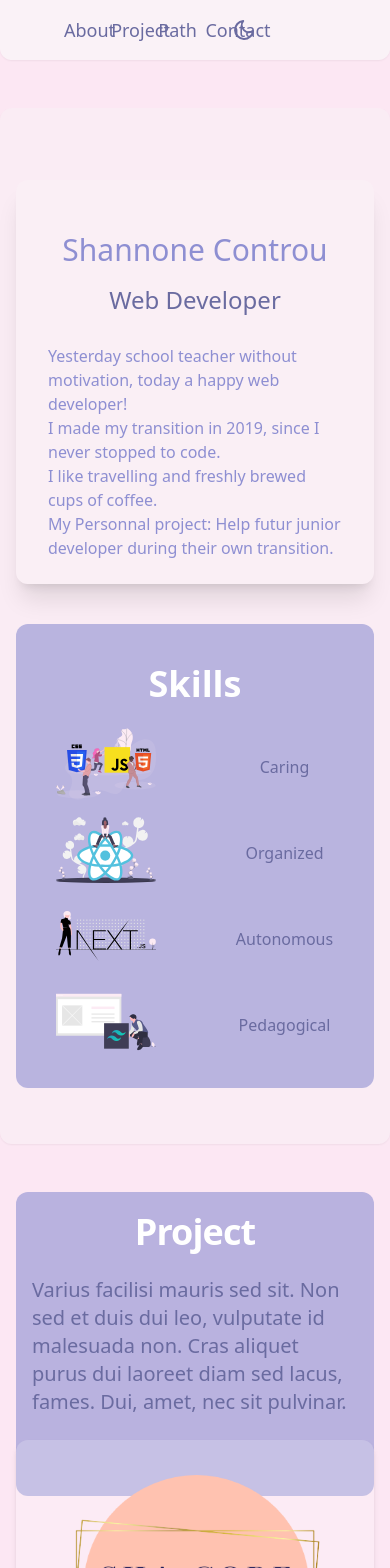
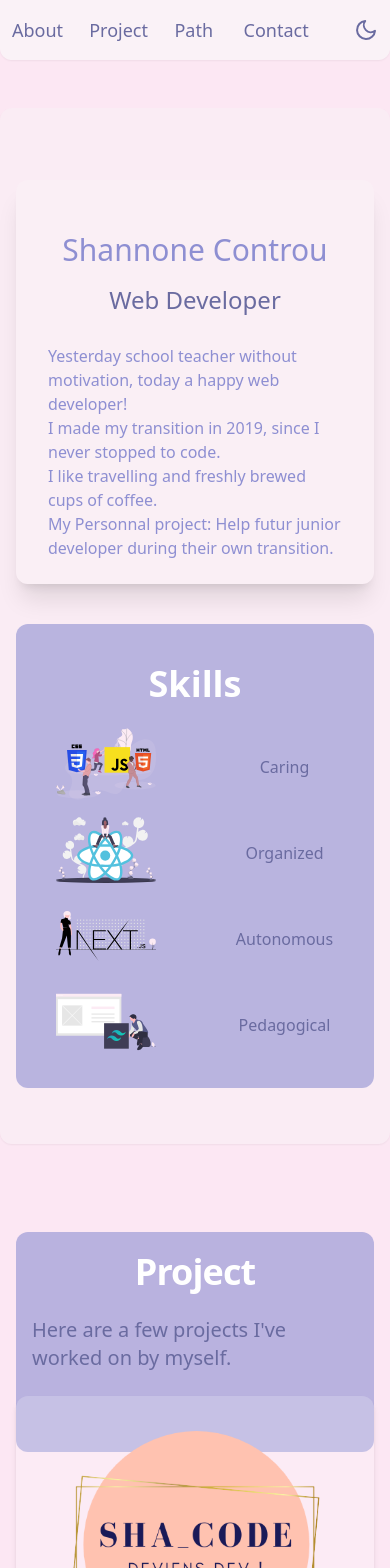
Before and after one commit to Sha-code/portfolio-v2, a Next.js app: page / in a window 390 px wide. Shown: the top 1568 px of the page. Built offline with nearby package versions, Linux system fonts and the light colour scheme.

Commit message:
style: style tablet in progress

```diff
--- a/src/components/About.js
+++ b/src/components/About.js
@@ -1,15 +1,15 @@
 import Image from "next/image";
 
 const About = () => (
-    <div id="about" className="relative bg-gray-100 dark:bg-gray-800 bg-opacity-30 p-4 md:p-10 rounded-xl h-full shadow-sm md:w-10/12 my-12 md:my-32 mx-auto">
-        <div className="mt-14 xs:mt-15 bg-gray-50 bg-opacity-20 p-6 rounded-xl shadow-xl md:w-4/5 mx-auto flex flex-col md:flex-row justify-between items-center">
+    <div id="about" className="relative bg-gray-100 dark:bg-gray-800 bg-opacity-30 p-4 md:p-5 lg:p-10 rounded-xl h-full shadow-sm md:w-11/12 lg:w-10/12 mt-12 md:mt-32 mx-auto">
+        <div className="mt-14 xs:mt-15 bg-gray-50 bg-opacity-20 p-6 rounded-xl shadow-xl lg:w-4/5 mx-auto flex flex-col md:flex-row justify-between items-center">
             <div className="hidden md:block">
                 <Image src="/img/undraw_web_development_0l6v.svg" height={300} width={300} />
             </div>
             <div className="md:w-3/5">
                 <h1 className="text-xl xs:text-3xl py-2 mt-5 text-center">Shannone Controu</h1>
-                <h2 className="text-lg xs:text-2xl py-2 mb-5 text-center text-textdark">Web Developer</h2>
-                <div className="px-2">
+                <h2 className="text-lg xs:text-2xl py-2 mb-5 text-center text-textdark dark:text-gray-300">Web Developer</h2>
+                <div className="px-2 md:text-lg">
                     <p>
                         Yesterday school teacher without motivation, today a happy web developer!
                     </p>
@@ -26,20 +26,20 @@ const About = () => (
             </div>
         </div>
         <div className="hidden md:block">
-            <div className="absolute bg-gray-50 bg-opacity-20 p-4 md:p-6 rounded-xl right-20 top-96 md:top-32 md:right-30 text-xl xs:text-2xl animate-float text-textdark">
+            <div className="absolute bg-gray-50 bg-opacity-20 p-4 md:p-6 rounded-xl right-1 top-50 lg:top-32 lg:right-30 text-xl xs:text-2xl animate-float text-textdark">
                 <Image src="/img/undraw_static_assets_rpm.svg" height={80} width={120} />
             </div>
-            <div className="absolute bg-gray-50 bg-opacity-20 p-4 md:p-6 rounded-xl -bottom-4 -left-3 md:-bottom-16 md:left-48 text-xl xs:text-2xl animate-floatFast text-textdark">
+            <div className="absolute bg-gray-50 bg-opacity-20 p-4 md:p-6 rounded-xl -bottom-4 left-20 md:-bottom-16 lg:left-48 text-xl xs:text-2xl animate-floatFast text-textdark">
                 <Image src="/img/undraw_react_y-7-wq.svg" height={100} width={100} />
             </div>
-            <div className="absolute bg-gray-50 bg-opacity-20 p-4 md:p-6 rounded-xl -left-3 -top-3 md:-left-7 text-xl xs:text-2xl animate-floatSlow text-textdark">
+            <div className="absolute bg-gray-50 bg-opacity-20 p-4 md:p-6 rounded-xl -left-3 -top-3 lg:-left-7 text-xl xs:text-2xl animate-floatSlow text-textdark">
                 <Image src="/img/undraw_next_js_-8-g5m.svg" height={100} width={100} />
             </div>
             <div className="absolute bg-gray-50 bg-opacity-20 p-3 rounded-xl shadow-2xl top-10 xs:-top-3 left-32 md:left-1/2 xs:text-lg animate-float">
                 <Image src="/img/undraw_tailwind_css_1egw.svg" height={100} width={100} />
             </div>
             <div className="absolute bg-gray-50 bg-opacity-20 p-3 rounded-xl shadow-2xl -bottom-6 -left-2 md:bottom-12 md:-left-7 xs:text-lg animate-floatSlow">Caring</div>
-            <div className="absolute bg-gray-50 bg-opacity-20 p-3 rounded-xl shadow-2xl -bottom-6 -right-2 md:bottom-12 md:-right-7 xs:text-lg animate-floatFast">Organized</div>
+            <div className="absolute bg-gray-50 bg-opacity-20 p-3 rounded-xl shadow-2xl bottom-1/2 right-28 lg:bottom-12 md:-right-7 xs:text-lg animate-floatFast">Organized</div>
             <div className="absolute bg-gray-50 bg-opacity-20 p-3 rounded-xl shadow-2xl top-10 xs:top-16 left-32 md:left-56 xs:text-lg animate-float">Autonomous</div>
             <div className="absolute bg-gray-50 bg-opacity-20 p-3 rounded-xl shadow-2xl -top-2 xs:-top-8 -right-2 md:-top-2 md:-right-3 xs:text-lg animate-floatSlow">Pedagogical</div>
         </div>
--- a/src/components/Navigation.js
+++ b/src/components/Navigation.js
@@ -8,7 +8,7 @@ import { Moon, Sun } from 'react-feather';
 const Navigation = () => {
     const [colorTheme, setTheme] = useDarkMode();
     return (
-        <div className="bg-gray-50 dark:bg-gray-700 bg-opacity-60 dark:bg-opacity-60 rounded-b-xl py-4 px-10 grid grid-cols-7 gap-5 shadow-sm h-full text-textdark sticky top-0 z-50">
+        <div className="bg-gray-50 dark:bg-gray-700 bg-opacity-60 dark:bg-opacity-60 rounded-b-xl py-4 px-3 md:px-10 grid grid-cols-5 md:grid-cols-7 gap-5 shadow-sm h-full text-textdark sticky top-0 z-50">
             <div className="hidden xl:flex items-center col-span-2">
                 <figure className="relative h-12 w-12 shadow-lg rounded-full">
                     <Image
@@ -22,22 +22,22 @@ const Navigation = () => {
                 <h1 className="text-xl font-semibold ml-3">Shannone Controu</h1>
             </div>
             <Link href="#about">
-                <a className="px-6 xl:px-0 my-auto text-lg hover:text-textdark">
+                <a className="md:px-6 xl:px-0 my-auto text-lg hover:text-textdark">
                     About
                 </a>
             </Link>
             <Link href="#project">
-                <a className="px-6 xl:px-0 my-auto text-lg hover:text-textdark">
+                <a className="md:px-6 xl:px-0 my-auto text-lg hover:text-textdark">
                     Project
                 </a>
             </Link>
             <Link href="#path">
-                <a className="px-6 xl:px-0 my-auto text-lg hover:text-textdark">
+                <a className="px-2 md:px-6 xl:px-0 my-auto  text-lg hover:text-textdark">
                     Path
                 </a>
             </Link>
             <Link href="#contact">
-                <a className="px-6 xl:px-0 my-auto text-lg hover:text-textdark">
+                <a className="md:px-6 xl:px-0 my-auto text-lg hover:text-textdark">
                     Contact
                 </a>
             </Link>
--- a/src/components/Path.js
+++ b/src/components/Path.js
@@ -8,7 +8,6 @@ const Path = () => {
 
     return (
         <div id="path" className="bg-gray-50 bg-opacity-20 dark:bg-opacity-0 rounded-xl h-full shadow-sm pt-10">
-
             <div className="relative pb-20 bg-textbase bg-opacity-60 dark:bg-opacity-70 rounded-xl mx-4 md:mx-12 mt-20">
                 <div className="absolute w-40 h-40 md:w-64 md:h-64 z-10 right-1 bottom-0 md:top-0 md:right-24">
                     <Image src="/img/undraw_travel_mode_re_2lxo.svg" objectFit="contain" layout="fill" />
@@ -16,8 +15,7 @@ const Path = () => {
                 <div className="max-w-7xl mx-auto px-4 py-16 sm:px-6 lg:px-8">
                     <h1 className="text-4xl font-extrabold tracking-tight text-white md:text-5xl lg:text-6xl">Path</h1>
                     <p className="mt-6 max-w-3xl text-xl text-textdark dark:text-gray-300">
-                        Varius facilisi mauris sed sit. Non sed et duis dui leo, vulputate id malesuada non. Cras aliquet purus dui
-                        laoreet diam sed lacus, fames. Dui, amet, nec sit pulvinar.
+                        Here is a summary of my career path. Here you will find the key steps of my professional reconversion.
                     </p>
                 </div>
             </div>
@@ -33,7 +31,7 @@ const Path = () => {
                     icon={<Briefcase />}
                 >
                     <a href="https://danae.io/" target="blank">
-                        <h3 className="vertical-timeline-element-title font-medium text-xl text-textdark">
+                        <h3 className="vertical-timeline-element-title font-medium text-xl text-textdark dark:text-textbase">
                             Web Developer at Danae
                         </h3>
                         <h4 className="vertical-timeline-element-subtitle text-sm">Remote</h4>
@@ -50,7 +48,7 @@ const Path = () => {
                     icon={<Briefcase />}
                 >
                     <a href="https://fr.funnl.fr/" target="blank">
-                        <h3 className="vertical-timeline-element-title font-medium text-xl text-textdark">
+                        <h3 className="vertical-timeline-element-title font-medium text-xl text-textdark dark:text-textbase">
                             Freelancing at Funnl
                         </h3>
                         <h4 className="vertical-timeline-element-subtitle text-sm">Remote</h4>
@@ -67,7 +65,7 @@ const Path = () => {
                     icon={<Book />}
                 >
                     <a href="https://oclock.io/" target="blank">
-                        <h3 className="vertical-timeline-element-title  font-medium text-xl">O'clock School</h3>
+                        <h3 className="vertical-timeline-element-title font-medium text-xl">O'clock School</h3>
                         <h4 className="vertical-timeline-element-subtitle text-sm">Remote</h4>
                         <p>
                             Learning to code, to work in remote, to work on Pair-Programming and
@@ -84,10 +82,10 @@ const Path = () => {
                     iconStyle={{ background: "#6a6ba0", color: "#fff" }}
                     icon={<Briefcase />}
                 >
-                    <h3 className="vertical-timeline-element-title font-medium text-xl text-textdark">School Teacher</h3>
+                    <h3 className="vertical-timeline-element-title font-medium text-xl text-textdark dark:text-textbase">School Teacher</h3>
                     <h4 className="vertical-timeline-element-subtitle text-sm">Nîmes, France</h4>
                     <p>
-                        teacher in primary schools, group management, organization, team
+                        Teacher in primary schools, group management, organization, team
                         work
                     </p>
                 </VerticalTimelineElement>
@@ -102,7 +100,7 @@ const Path = () => {
                 >
                     <a href="https://inspe-academiedemontpellier.fr/formation-initiale/master-meef/master-1er-degre" target="blank">
                         <h3 className="vertical-timeline-element-title font-medium text-xl">
-                            Master - education
+                            Master - Education
                         </h3>
                         <h4 className="vertical-timeline-element-subtitle text-sm">
                             Montpellier, France
--- a/src/components/Project.js
+++ b/src/components/Project.js
@@ -40,13 +40,12 @@ const Project = () => {
         // },
     ]
     return (
-        <div id="project" className="h-full">
-            <div className="pb-20 bg-textbase bg-opacity-60 dark:bg-opacity-70 rounded-xl mx-4 pt-5 md:pt-0 md:mx-12 h-full">
+        <div id="project" className="h-full pt-12 md:pt-24">
+            <div className="pb-20 bg-textbase bg-opacity-60 dark:bg-opacity-70 rounded-xl mx-4 pt-5 mt-10  md:pt-0 md:mx-12 h-full">
                 <div className="max-w-7xl mx-auto px-4 sm:py-20 sm:px-6 lg:px-8">
                     <h1 className="text-4xl font-extrabold tracking-tight text-white dark:opacity-100 text-center md:text-left md:text-5xl lg:text-6xl">Project</h1>
                     <p className="mt-6 max-w-3xl text-xl text-textdark dark:text-gray-300">
-                        Varius facilisi mauris sed sit. Non sed et duis dui leo, vulputate id malesuada non. Cras aliquet purus dui
-                        laoreet diam sed lacus, fames. Dui, amet, nec sit pulvinar.
+                        Here are a few projects I've worked on by myself.
                     </p>
                 </div>
             </div>
```
